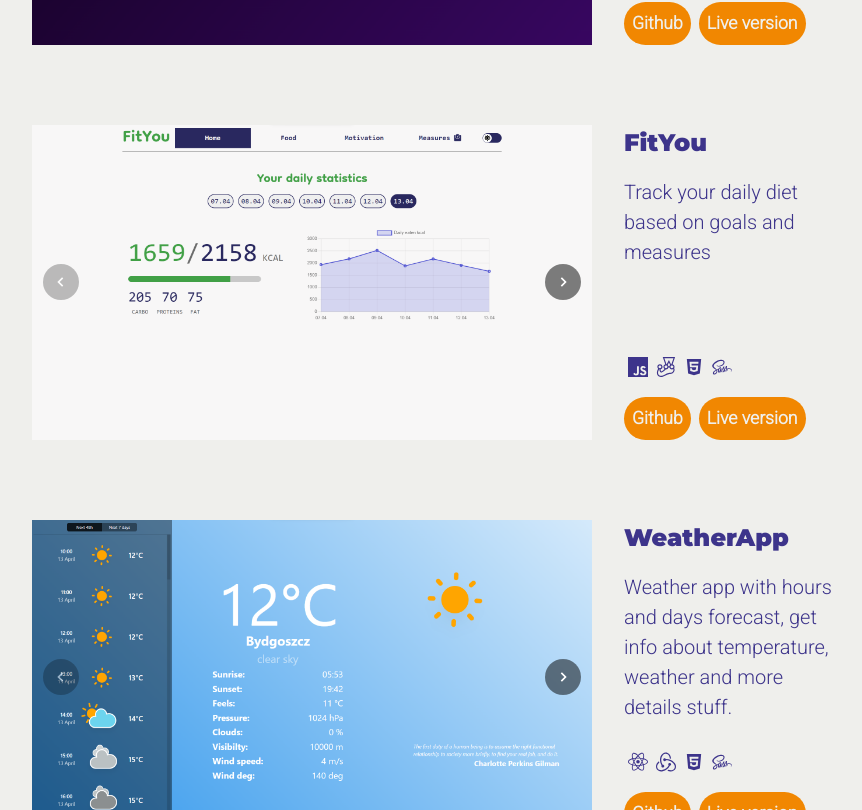
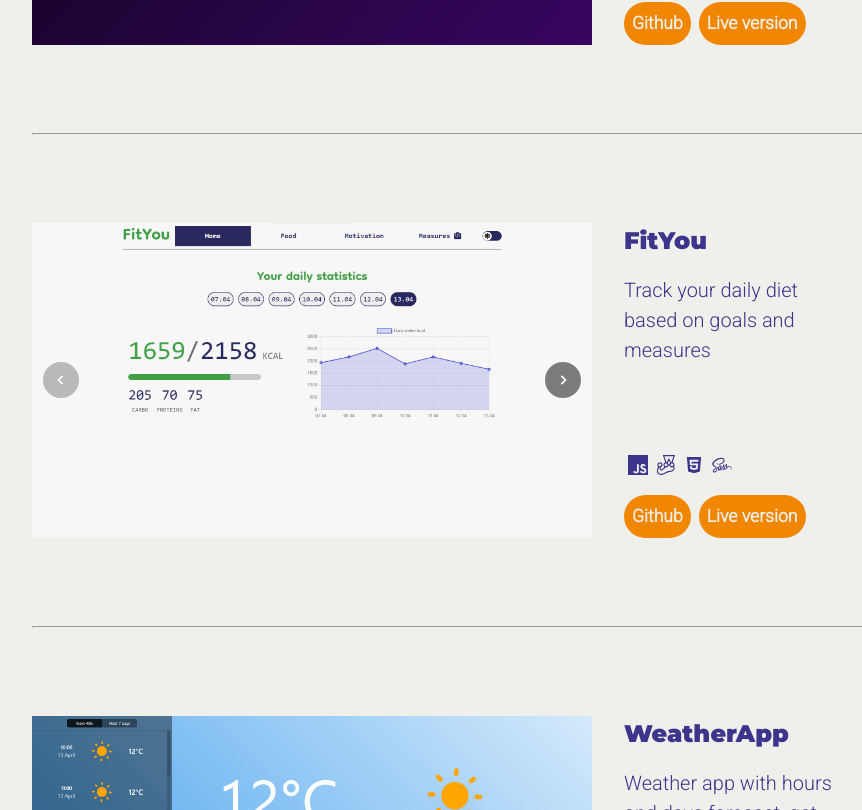
Before and after one commit to pawel975/pawel-kurek-portfolio, a React (Create React App) app: page / in a window 1280 px wide. Shown: the part 2230-3040 px from the top of the page, without its empty margins (128-990 px from the left). Built offline with nearby package versions, Linux system fonts and the light colour scheme.

Commit message:
improve styling of project page

```diff
--- a/src/Components/ProjectsPage/ProjectsPage.js
+++ b/src/Components/ProjectsPage/ProjectsPage.js
@@ -5,6 +5,7 @@ import { useEffect } from 'react';
 import gsap from 'gsap';
 
 const allProjects = projects.map(project => (
+    <>
         <Project
             key={project.id}
             id={project.id}
@@ -15,6 +16,8 @@ const allProjects = projects.map(project => (
             githubLink={project.githubLink}
             liveVersionLink={project.liveVersionLink}
         />
+        <hr></hr>
+    </>
 ))
 
 const ProjectsPage = () => {
--- a/src/Components/ProjectsPage/ProjectsPage.scss
+++ b/src/Components/ProjectsPage/ProjectsPage.scss
@@ -15,6 +15,10 @@
         }
     }
 
+    hr {
+        width: 100%;
+    }
+
     padding: 10rem;
     width: 100%;
     @include bgColor($clr-primary-light, 1);
```
Lines whose indentation alone changed are shown as unchanged.
